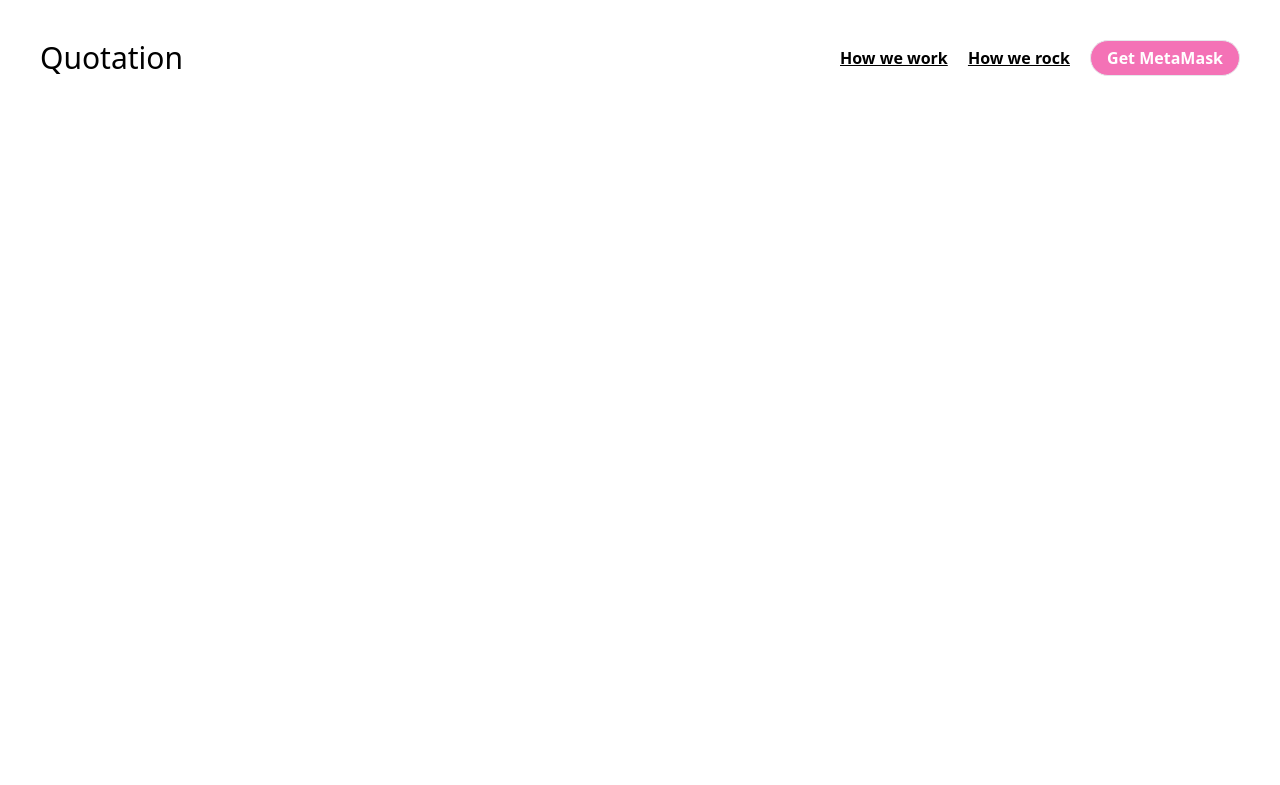
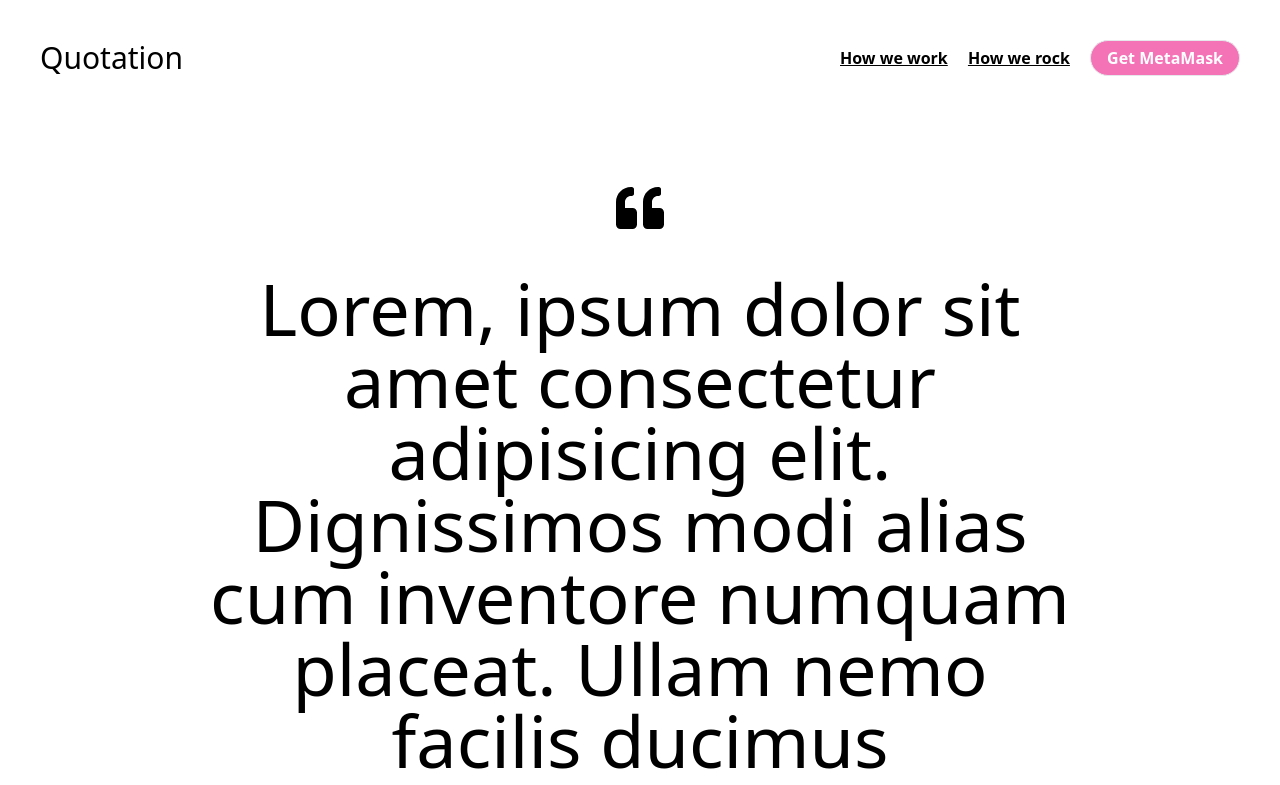
Before and after one commit to szboynono/quotation, a Next.js app: page / in a window 1280 px wide. Shown: the top 785 px of the page. Built offline with nearby package versions, Linux system fonts and the light colour scheme.

Commit message:
added template home

```diff
--- a/context/AppContext.tsx
+++ b/context/AppContext.tsx
@@ -1,5 +1,6 @@
 import React, { useEffect, useState } from "react";
 import { ethers } from "ethers";
+
 
 export const AppContext = React.createContext({
   currentAccount: "",
--- a/package.json
+++ b/package.json
@@ -12,7 +12,8 @@
     "ethers": "^5.5.4",
     "next": "12.1.0",
     "react": "17.0.2",
-    "react-dom": "17.0.2"
+    "react-dom": "17.0.2",
+    "react-icons": "^4.3.1"
   },
   "devDependencies": {
     "@types/node": "17.0.21",
--- a/pages/index.tsx
+++ b/pages/index.tsx
@@ -1,15 +1,23 @@
-import type { NextPage } from 'next'
-import { useContext } from 'react'
-import { AppContext } from '../context/AppContext'
+import type { NextPage } from "next";
+import { useContext } from "react";
+import { AppContext } from "../context/AppContext";
+import { FaQuoteLeft } from 'react-icons/fa';
 
 const Home: NextPage = () => {
   const { currentAccount, metaMaskInstalled } = useContext(AppContext);
   return (
-    <h1 className="text-3xl">
-      {/* current Account: {currentAccount}
-      installed: {metaMaskInstalled.toString()} */}
-    </h1>
-  )
-}
+    <div className="w-[70%] mx-auto text-center mt-[68px]">
+      <FaQuoteLeft className="mx-auto mb-10" size={48} />
+      <h2 className="text-7xl">
+        Lorem, ipsum dolor sit amet consectetur adipisicing elit. Dignissimos
+        modi alias cum inventore numquam placeat. Ullam nemo facilis ducimus
+        perspiciatis accusamus pariatur eos libero necessitatibus, autem,
+        voluptate corrupti, dolorem dolore?
+      </h2>
+      <br />
+      <p className="text-3xl text-right">- Tony Liu</p>
+    </div>
+  );
+};
 
-export default Home
+export default Home;
```
Also changed, not shown: 1 other file (tests, documents, lock files or other folders).
